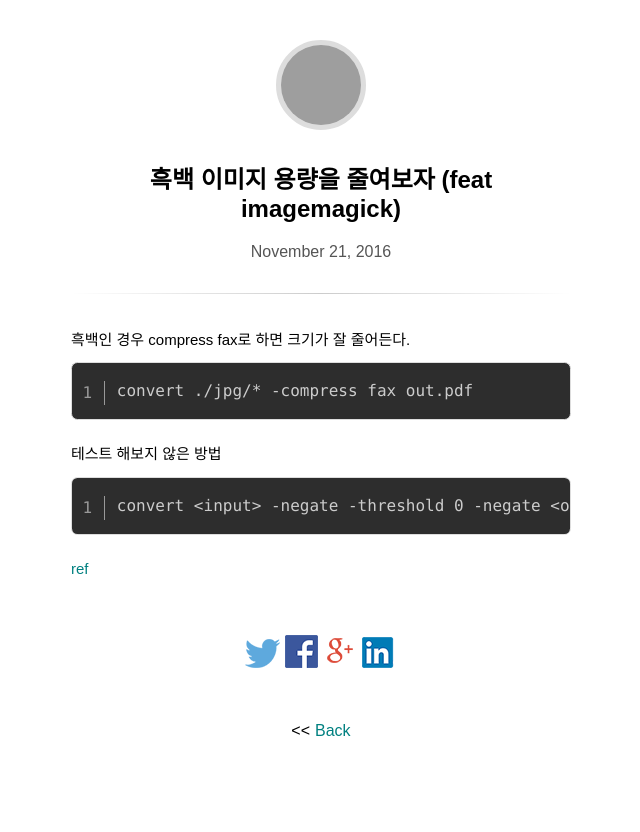
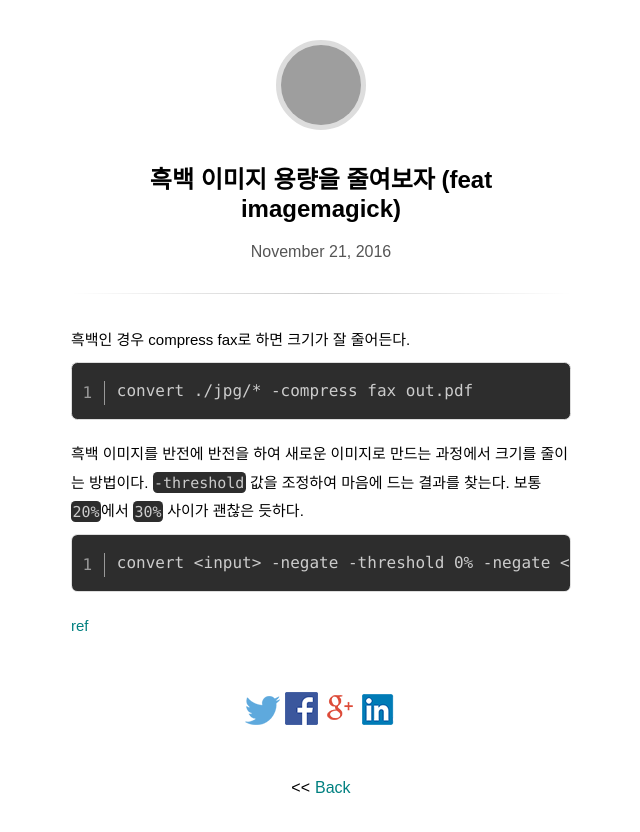
Before and after one commit to pinedance/blog, a Jekyll site: the page built from _posts/2016/07-12/2016-11-21-흑백-이미지-용량을-줄여보자.md, in a window 1280 px wide. Shown: the top 832 px of the page, without its empty margins (319-959 px from the left). Built offline with Jekyll 4.4.1, drawn with Linux system fonts in a browser that asks for light colours; some web fonts are replaced; comment, search, counter and statistics services are not loaded; grey boxes are pictures that could not be loaded.

Commit message:
Update 2016-11-21-흑백-이미지-용량을-줄여보자.md

````diff
--- a/_posts/2016/07-12/2016-11-21-흑백-이미지-용량을-줄여보자.md
+++ b/_posts/2016/07-12/2016-11-21-흑백-이미지-용량을-줄여보자.md
@@ -11,10 +11,10 @@ categories: 생활자동화
 convert ./jpg/* -compress fax out.pdf
 ```
 
-테스트 해보지 않은 방법
+흑백 이미지를 반전에 반전을 하여 새로운 이미지로 만드는 과정에서 크기를 줄이는 방법이다. `-threshold` 값을 조정하여 마음에 드는 결과를 찾는다. 보통 `20%`에서 `30%` 사이가 괜찮은 듯하다.
 
 ```
-convert <input> -negate -threshold 0 -negate <output>
+convert <input> -negate -threshold 0% -negate <output>
 ```
 
 [ref](http://superuser.com/questions/893476/converting-from-color-to-true-black-and-white-in-imagemagick)
````
